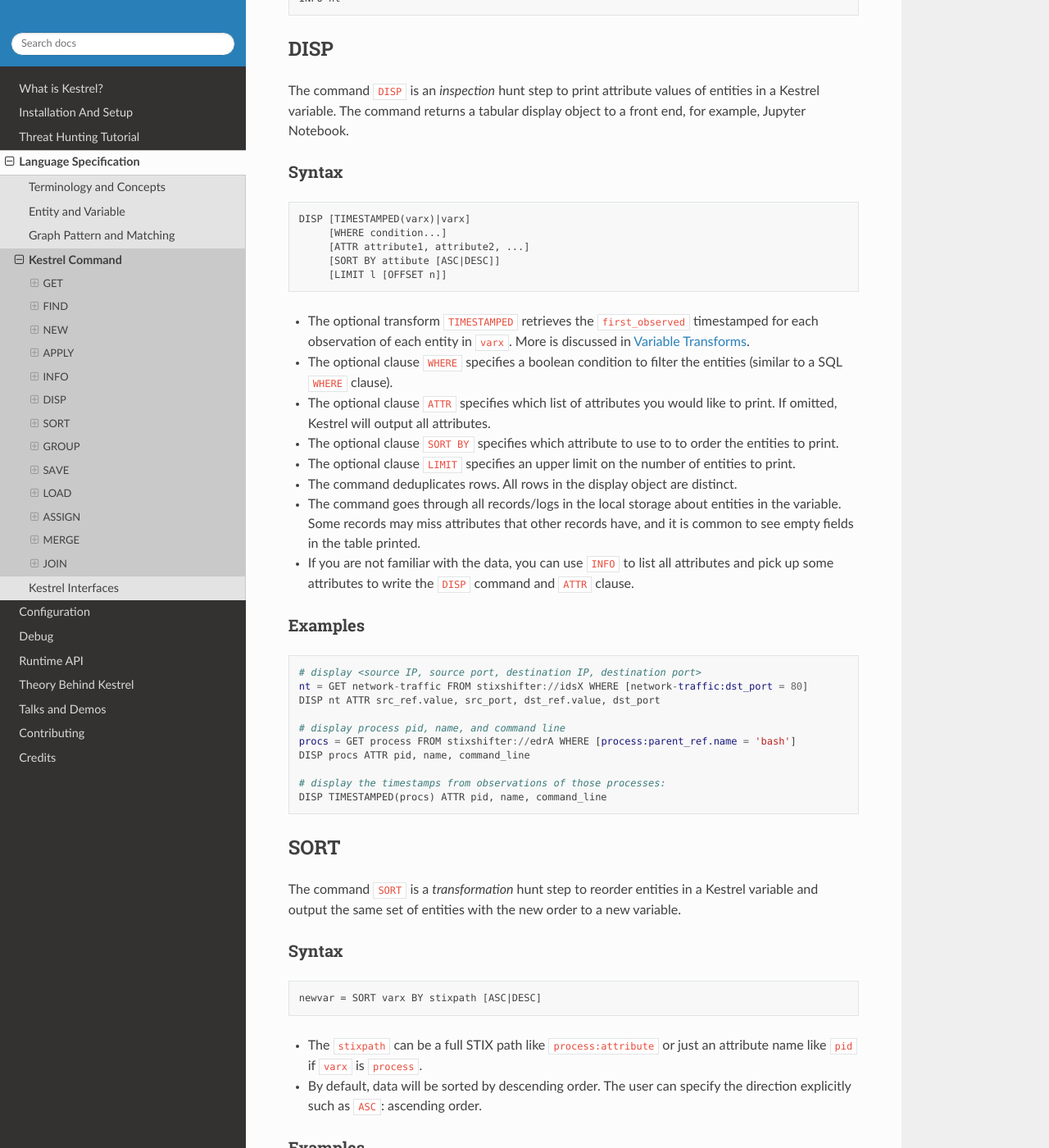
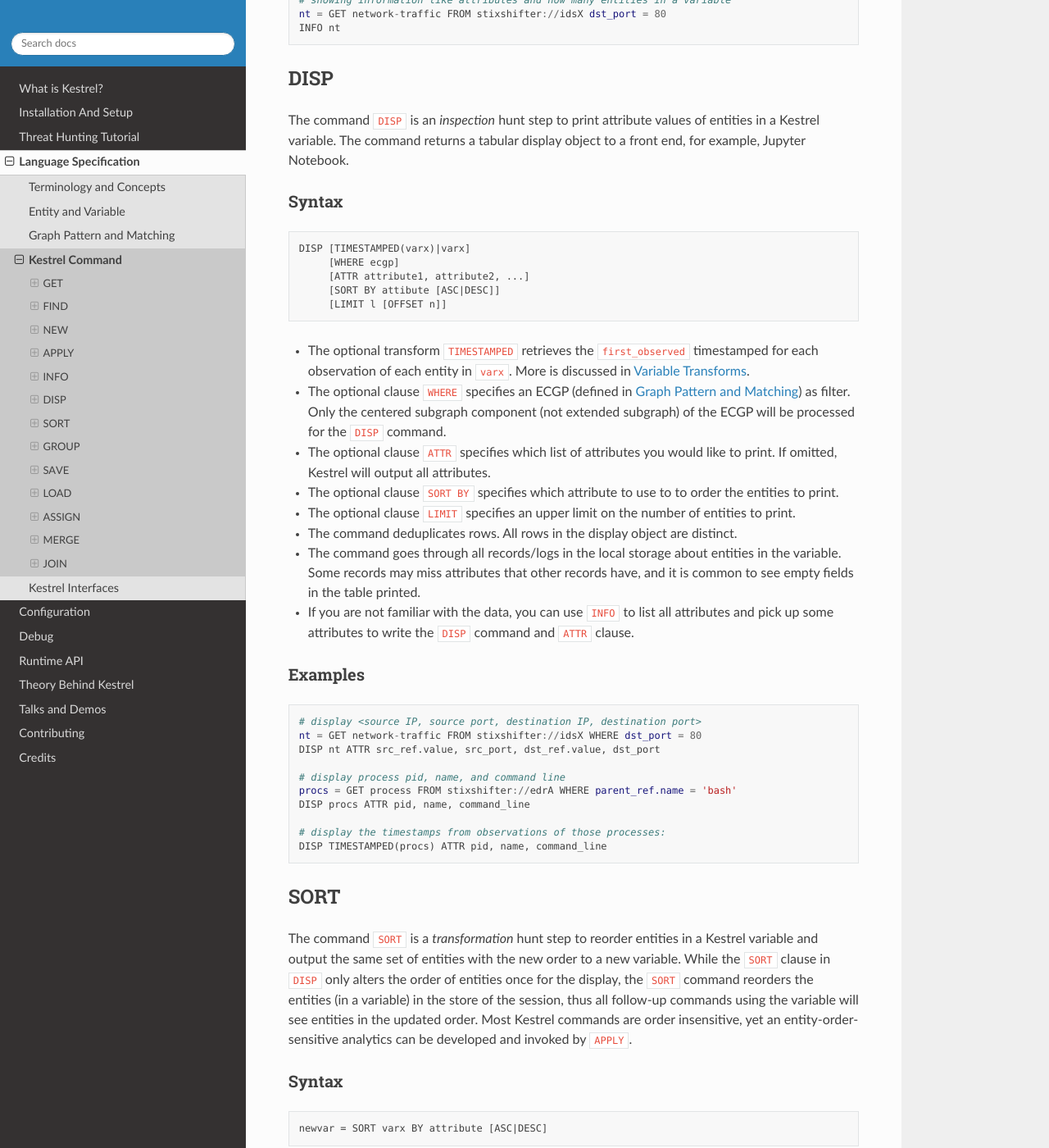
Before and after one commit to opencybersecurityalliance/kestrel-lang, a Sphinx documentation site: the page built from docs/language/commands.rst, in a window 1280 px wide and 1400 px high, scrolled down 10902 px. Shown: the whole window at 82% size. Built offline with Sphinx 7.4.7 and the Read the Docs theme 2.0.0, drawn with Linux system fonts in a browser that asks for light colours; some of the changed text lies outside the part shown.

Commit message:
finish doc update on all commands for v1.5

```diff
--- a/docs/language/commands.rst
+++ b/docs/language/commands.rst
@@ -431,11 +431,11 @@ APPLY
 The command ``APPLY`` is an *enrichment* hunt step to compute and add
 attributes to Kestrel variables, as well as generating visualization objects.
 This is called enrichment since the results of an external computation is
-merged back to a huntflow as new attributes of the returned entities. The
-external computation, a.k.a., an analytics in Kestrel, can perform detection,
-threat intelligence enrichment, anomaly detection, clustering, visualization,
-or any computation in any language. This mechanism makes the ``APPLY`` command
-a foreign language interface to Kestrel.
+merged back to a huntflow as new/updated attributes of the returned entities.
+The external computation, a.k.a., an analytics in Kestrel, can perform
+detection, threat intelligence enrichment, anomaly detection, clustering,
+visualization, or any computation in any language. This mechanism makes the
+``APPLY`` command a foreign language interface to Kestrel.
 
 Syntax
 ^^^^^^
@@ -483,6 +483,9 @@ Syntax
   (check :doc:`../source/kestrel_analytics_docker.interface`). You can also
   easily develop new analytics interfaces to provide special running
   environments (check :doc:`../source/kestrel.analytics.interface`).
+
+  Check :doc:`../installation/analytics` to learn more about setup/using
+  Kestrel analytics.
 
 - Output: The executed analytics could yield either or both of *(a)* data for
   variable updates, or *(b)* a display object. The ``APPLY`` command passes the
@@ -586,7 +589,7 @@ Examples
 .. code-block:: coffeescript
 
     # showing information like attributes and how many entities in a variable
-    nt = GET network-traffic FROM stixshifter://idsX WHERE [network-traffic:dst_port = 80]
+    nt = GET network-traffic FROM stixshifter://idsX dst_port = 80
     INFO nt
 
 DISP
@@ -601,7 +604,7 @@ Syntax
 ::
 
     DISP [TIMESTAMPED(varx)|varx]
-         [WHERE condition...]
+         [WHERE ecgp]
          [ATTR attribute1, attribute2, ...]
          [SORT BY attibute [ASC|DESC]]
          [LIMIT l [OFFSET n]]
@@ -610,8 +613,9 @@ Syntax
   timestamped for each observation of each entity in ``varx``. More is
   discussed in :ref:`language/eav:Variable Transforms`.
 
-- The optional clause ``WHERE`` specifies a boolean condition to filter
-  the entities (similar to a SQL ``WHERE`` clause).
+- The optional clause ``WHERE`` specifies an ECGP (defined in :doc:`ecgp`) as
+  filter. Only the centered subgraph component (not extended subgraph) of the
+  ECGP will be processed for the ``DISP`` command.
 
 - The optional clause ``ATTR`` specifies which list of attributes you
   would like to print. If omitted, Kestrel will output all attributes.
@@ -638,11 +642,11 @@ Examples
 .. code-block:: coffeescript
 
     # display <source IP, source port, destination IP, destination port>
-    nt = GET network-traffic FROM stixshifter://idsX WHERE [network-traffic:dst_port = 80]
+    nt = GET network-traffic FROM stixshifter://idsX WHERE dst_port = 80
     DISP nt ATTR src_ref.value, src_port, dst_ref.value, dst_port
 
     # display process pid, name, and command line
-    procs = GET process FROM stixshifter://edrA WHERE [process:parent_ref.name = 'bash']
+    procs = GET process FROM stixshifter://edrA WHERE parent_ref.name = 'bash'
     DISP procs ATTR pid, name, command_line
 
     # display the timestamps from observations of those processes:
@@ -652,17 +656,23 @@ SORT
 ----
 
 The command ``SORT`` is a *transformation* hunt step to reorder entities in a
-Kestrel variable and output the same set of entities with the new order to a new
-variable.
+Kestrel variable and output the same set of entities with the new order to a
+new variable. While the ``SORT`` clause in ``DISP`` only alters the order of
+entities once for the display, the ``SORT`` command reorders the entities (in a
+variable) in the store of the session, thus all follow-up commands using the
+variable will see entities in the updated order. Most Kestrel commands are
+order insensitive, yet an entity-order-sensitive analytics can be developed and
+invoked by ``APPLY``.
 
 Syntax
 ^^^^^^
 ::
 
-    newvar = SORT varx BY stixpath [ASC|DESC]
+    newvar = SORT varx BY attribute [ASC|DESC]
 
-- The ``stixpath`` can be a full STIX path like ``process:attribute`` or just
-  an attribute name like ``pid`` if ``varx`` is ``process``.
+- ``attribute`` is an attribute name like ``pid`` or ``x_suspicious_score``
+  (after running the `Suspicious Process Scoring analytics`_) if ``varx`` is
+  ``process``.
 
 - By default, data will be sorted by descending order. The user can specify the
   direction explicitly such as ``ASC``: ascending order.
@@ -673,7 +683,7 @@ Examples
 .. code-block:: coffeescript
 
     # get network traffic and sort them by their destination port
-    nt = GET network-traffic FROM stixshifter://idsX WHERE [network-traffic:dst_ref_value = '1.2.3.4']
+    nt = GET network-traffic FROM stixshifter://idsX WHERE dst_ref_value = '1.2.3.4'
     ntx = SORT nt BY dst_port ASC
 
     # display all destination port and now it is easy to check important ports
@@ -726,12 +736,12 @@ Examples
 .. code-block:: coffeescript
 
     # group processes by their name and display
-    procs = GET process FROM stixshifter://edrA WHERE [process:parent_ref.name = 'bash']
+    procs = GET process FROM stixshifter://edrA parent_ref.name = 'bash'
     aggr = GROUP procs BY name
     DISP aggr ATTR unique_name, unique_pid, unique_command_line
 
     # group network traffic into 5 minute buckets:
-    conns = GET network-traffic FROM stixshifter://my_ndr WHERE [network-traffic:src_ref.value LIKE '%']
+    conns = GET network-traffic FROM stixshifter://my_ndr WHERE src_ref.value LIKE '%'
     conns_ts = TIMESTAMPED(conns)
     conns_binned = GROUP conns_ts BY BIN(first_observed, 5m) WITH COUNT(src_port) AS count
 
@@ -747,18 +757,19 @@ Syntax
 
     SAVE varx TO file_path
 
-- All records of the entities in the input variable will be packaged in the
-  output file.
+- All records of the entities in the input variable (:ref:`data
+  table<language/eav:Data Representation>`) will be packaged in the output
+  file.
 
-- The suffix of the file path decides the format of the file. Current supported formats:
+- The suffix of the file path decides the format of the file. Currently supported formats:
 
     - ``.csv``: CSV file.
     - ``.parquet``: parquet file.
     - ``.parquet.gz``: gzipped parquet file.
 
-- It is useful to save a Kestrel variable into a file for analytics development.
-  The docker analytics interface actually does the same to prepare the input
-  for a docker container.
+- It is useful to save a Kestrel variable into a file for analytics
+  development.  The :doc:`../source/kestrel_analytics_docker.interface`
+  actually does the same to prepare the input for a docker container.
 
 Examples
 ^^^^^^^^
@@ -766,7 +777,7 @@ Examples
 .. code-block:: coffeescript
 
     # save all process records into /tmp/kestrel_procs.parquet.gz
-    procs = GET process FROM stixshifter://edrA WHERE [process:parent_ref.name = 'bash']
+    procs = GET process FROM stixshifter://edrA WHERE parent_ref.name = 'bash'
     SAVE procs TO /tmp/kestrel_procs.parquet.gz
 
 LOAD
@@ -802,7 +813,7 @@ Examples
 .. code-block:: coffeescript
 
     # save all process records into /tmp/kestrel_procs.parquet.gz
-    procs = GET process FROM stixshifter://edrA WHERE [process:parent_ref.name = 'bash']
+    procs = GET process FROM stixshifter://edrA WHERE parent_ref.name = 'bash'
     SAVE procs TO /tmp/kestrel_procs.parquet.gz
 
     # in another hunt, load the processes
@@ -815,7 +826,7 @@ Examples
     # check whether there is any network-traffic goes to susp_ips
     nt = GET network-traffic
          FROM stixshifter://idsX
-         WHERE [network-traffic:dst_ref.value = susp_ips.value]
+         WHERE dst_ref.value = susp_ips.value
 
 ASSIGN
 ------
@@ -828,15 +839,16 @@ Syntax
 
     newvar = oldvar
     newvar = TIMESTAMPED(oldvar)
-    newvar = oldvar [WHERE attr = value...][ATTR attr1,...][SORT BY attr][LIMIT n [OFFSET m]]
+    newvar = oldvar [WHERE ecgp] [ATTR attr1,...] [SORT BY attr] [LIMIT n [OFFSET m]]
 
 - The first form simply assigns a new name to a variable.
-- In the second form, ``newver`` will contains a list of timestamped observations
-  of the entities in ``oldvar``.
+- In the second form, ``newver`` has the additional ``first_observed`` attribute than ``oldvar``.
 - In the third form, ``oldvar`` will be filtered and the result assigned to ``newvar``.
-
-The ``WHERE`` condition supports *ExtendedCenterGraphPattern* and references of
-Kestrel variables can be used, which will be automatically dereferenced.
+- ``ecgp`` in ``WHERE`` is ECGP defined in :doc:`ecgp`. Only the centered
+  subgraph component (not extended subgraph) of the ECGP will be processed for the
+  ``ASSIGN`` command.
+- ``attr`` and ``attr1`` are entity attributes defined in :doc:`eav`.
+- ``n`` and ``m`` are integers.
 
 Examples
 ^^^^^^^^
@@ -883,10 +895,10 @@ Examples
 .. code-block:: coffeescript
 
     # one TTP matching
-    procsA = GET process FROM stixshifter://edrA WHERE [process:parent_ref.name = 'bash']
+    procsA = GET process FROM stixshifter://edrA WHERE parent_ref.name = 'bash'
 
     # another TTP matching
-    procsB = GET process FROM stixshifter://edrA WHERE [process:binary_ref.name = 'sudo']
+    procsB = GET process FROM stixshifter://edrA WHERE binary_ref.name = 'sudo'
 
     # merge results of both
     procs = procsA + procsB
@@ -921,20 +933,21 @@ Examples
 
 .. code-block:: coffeescript
 
-    procsA = GET process FROM stixshifter://edrA WHERE [process:name = 'bash']
-    procsB = GET process WHERE [process:binary_ref.name = 'sudo']
+    procsA = GET process FROM stixshifter://edrA WHERE name = 'bash'
+    procsB = GET process WHERE binary_ref.name = 'sudo'
 
     # get only processes from procsA that have a child process in procsB
     procsC = JOIN procsA, procsB BY pid, parent_ref.pid
 
     # an alternative way of doing it without knowing the reference attribute
     procsD = FIND process CREATED procsB
-    procsE = GET process FROM procsD WHERE [process:pid = procsA.pid]
+    procsE = GET process FROM procsD WHERE pid = procsA.pid
 
 Comment
-=======
+^^^^^^^
 
-Comment strings in Kestrel start with ``#`` to the end of the line.
+A momment in Kestrel start with ``#`` to the end of the line. Kestrel does not
+define multi-line comment blocks currently.
 
 .. _STIX: https://oasis-open.github.io/cti-documentation/stix/intro.html
 .. _STIX-Shifter: https://github.com/opencybersecurityalliance/stix-shifter
@@ -943,3 +956,4 @@ Comment strings in Kestrel start with ``#`` to the end of the line.
 .. _STIX Cyber Observable Objects: http://docs.oasis-open.org/cti/stix/v2.0/stix-v2.0-part4-cyber-observable-objects.html
 .. _STIX timestamp: http://docs.oasis-open.org/cti/stix/v2.0/stix-v2.0-part5-stix-patterning.html
 .. _kestrel-analytics repo: https://github.com/opencybersecurityalliance/kestrel-analytics/
+.. _Suspicious Process Scoring analytics: https://github.com/opencybersecurityalliance/kestrel-analytics/tree/release/analytics/suspiciousscoring
```
